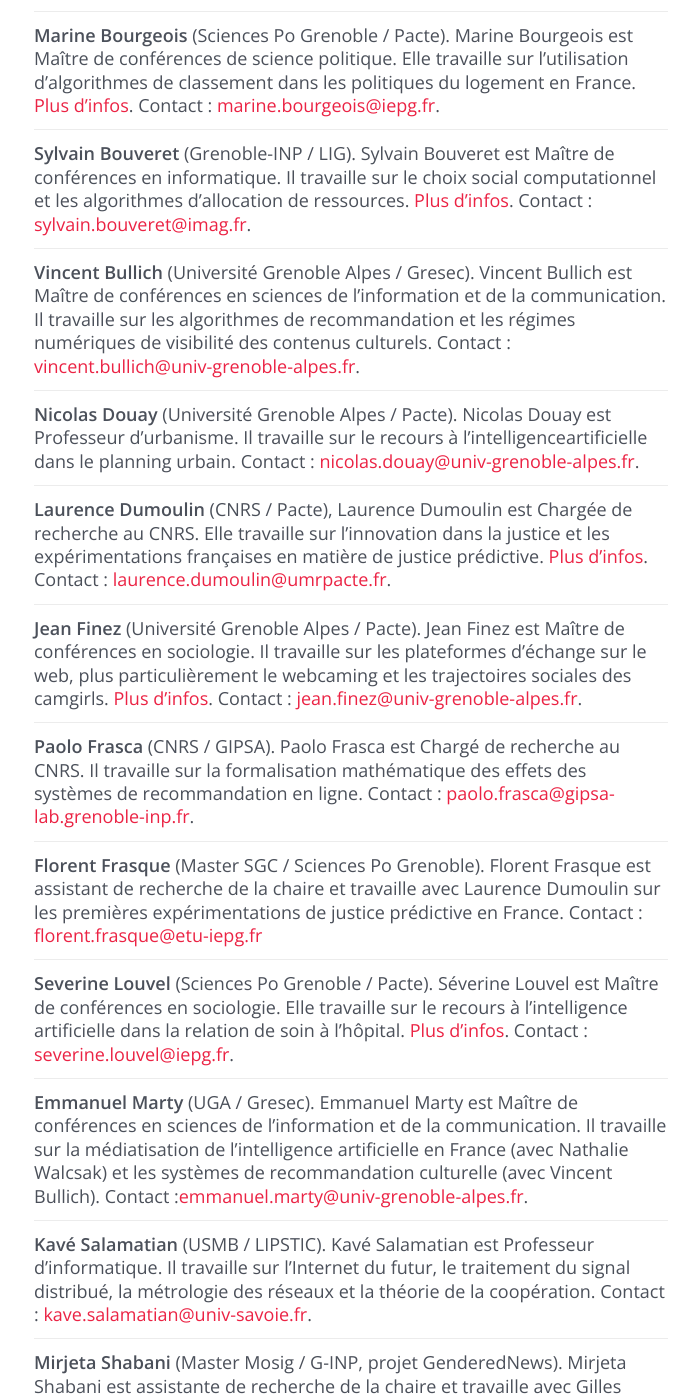
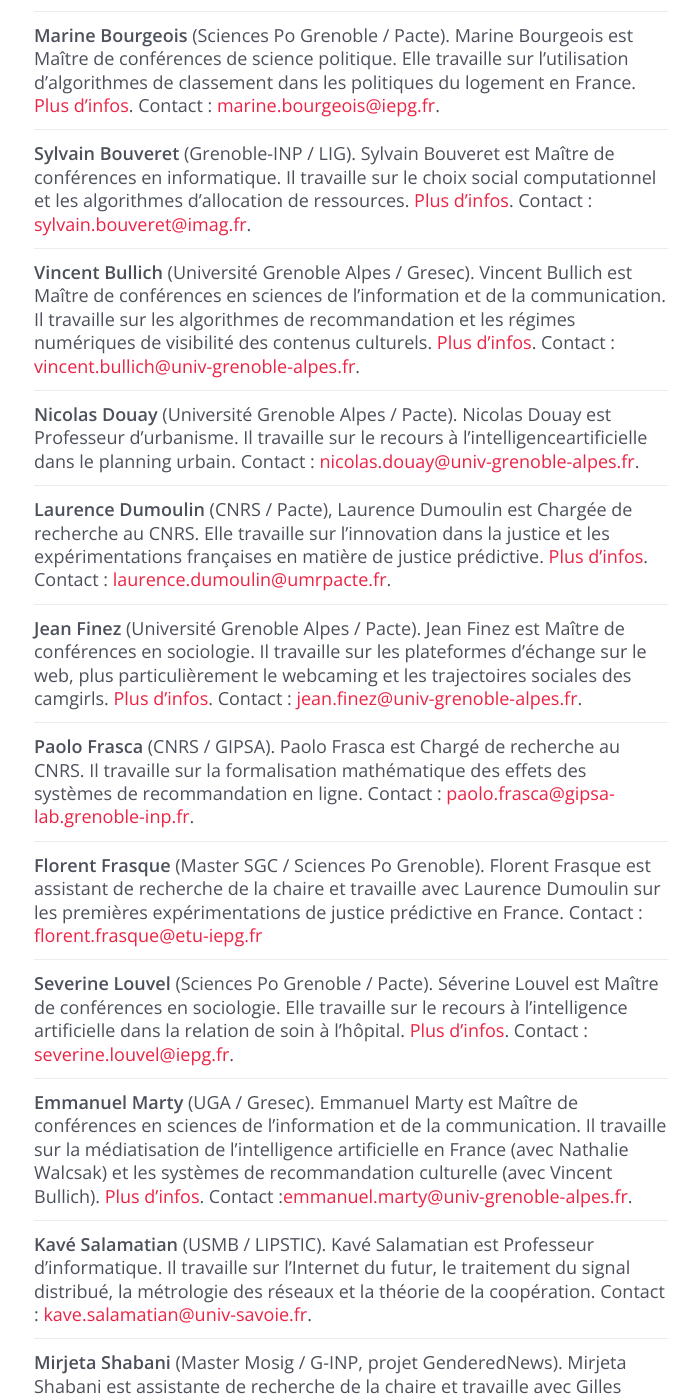
Before and after one commit to gillesbastin/algorithmicsociety.github.io, a Jekyll site: the page built from participants.md, in a window 1280 px wide and 1400 px high, scrolled down 740 px. Shown: the whole window, without its empty margins (289-988 px from the left). Built offline with Jekyll 4.4.1, drawn with Linux system fonts in a browser that asks for light colours; some of the changed text lies outside the part shown.

Commit message:
Update participants.md

```diff
--- a/participants.md
+++ b/participants.md
@@ -21,7 +21,7 @@ image: 			header-1.jpg
 <hr>
 **Sylvain Bouveret** (Grenoble-INP / LIG). Sylvain Bouveret est Maître de conférences en informatique. Il travaille sur le choix social computationnel et les algorithmes d'allocation de ressources. [Plus d'infos](http://recherche.noiraudes.net/fr/). Contact : [sylvain.bouveret@imag.fr](sylvain.bouveret@imag.fr).
 <hr>
-**Vincent Bullich** (Université Grenoble Alpes / Gresec). Vincent Bullich est Maître de conférences en sciences de l'information et de la communication. Il travaille sur les algorithmes de recommandation et les régimes numériques de visibilité des contenus culturels. Contact : [vincent.bullich@univ-grenoble-alpes.fr](vincent.bullich@univ-grenoble-alpes.fr).
+**Vincent Bullich** (Université Grenoble Alpes / Gresec). Vincent Bullich est Maître de conférences en sciences de l'information et de la communication. Il travaille sur les algorithmes de recommandation et les régimes numériques de visibilité des contenus culturels. [Plus d'infos](http://gresec.univ-grenoble-alpes.fr/version-francaise/membres/vincent-bullich-533174.kjsp). Contact : [vincent.bullich@univ-grenoble-alpes.fr](vincent.bullich@univ-grenoble-alpes.fr).
 <hr>
 **Nicolas Douay** (Université Grenoble Alpes / Pacte). Nicolas Douay est Professeur d'urbanisme. Il travaille sur le recours à l'intelligenceartificielle dans le planning urbain. Contact : [nicolas.douay@univ-grenoble-alpes.fr](nicolas.douay@univ-grenoble-alpes.fr).
 <hr>
@@ -35,11 +35,11 @@ image: 			header-1.jpg
 <hr>
 **Severine Louvel** (Sciences Po Grenoble / Pacte). Séverine Louvel est Maître de conférences en sociologie. Elle travaille sur le recours à l'intelligence artificielle dans la relation de soin à l'hôpital. [Plus d'infos](https://www.pacte-grenoble.fr/membres/severine-louvel). Contact : [severine.louvel@iepg.fr](severine.louvel@iepg.fr).
 <hr>
-**Emmanuel Marty** (UGA / Gresec). Emmanuel Marty est Maître de conférences en sciences de l'information et de la communication. Il travaille sur la médiatisation de l'intelligence artificielle en France (avec Nathalie Walcsak) et les systèmes de recommandation culturelle (avec Vincent Bullich). Contact :[emmanuel.marty@univ-grenoble-alpes.fr](emmanuel.marty@univ-grenoble-alpes.fr).
+**Emmanuel Marty** (UGA / Gresec). Emmanuel Marty est Maître de conférences en sciences de l'information et de la communication. Il travaille sur la médiatisation de l'intelligence artificielle en France (avec Nathalie Walcsak) et les systèmes de recommandation culturelle (avec Vincent Bullich). [Plus d'infos](http://gresec.univ-grenoble-alpes.fr/version-francaise/membres/emmanuel-marty-539633.kjsp). Contact :[emmanuel.marty@univ-grenoble-alpes.fr](emmanuel.marty@univ-grenoble-alpes.fr).
 <hr>
 **Kavé Salamatian** (USMB / LIPSTIC). Kavé Salamatian est Professeur d'informatique. Il travaille sur l'Internet du futur, le traitement du signal distribué, la métrologie des réseaux et la théorie de la coopération. Contact : [kave.salamatian@univ-savoie.fr](kave.salamatian@univ-savoie.fr).
 <hr>
 **Mirjeta Shabani** (Master Mosig / G-INP, projet GenderedNews). Mirjeta Shabani est assistante de recherche de la chaire et travaille avec Gilles Bastin et François Portet (LIG) sur la détection des biais genrés dans les dépêches de l'AFP. Contact : [mirjeta.shabani2@grenoble-inp.org](mailto:mirjeta.shabani2@grenoble-inp.org)
 <hr>
-**Nathalie Walczak** (UGA / Gresec). Nathalie Walczak est Maître de conférences en sciences de l'information et de la communication. Elle travaille sur le débat public sur l'IA en France (avec Emmanuel Marty). Contact : [nathalie.walczak@univ-grenoble-alpes.fr](nathalie.walczak@univ-grenoble-alpes.fr).
+**Nathalie Walczak** (UGA / Gresec). Nathalie Walczak est Maître de conférences en sciences de l'information et de la communication. Elle travaille sur le débat public sur l'IA en France (avec Emmanuel Marty). [Plus d'infos](http://gresec.univ-grenoble-alpes.fr/version-francaise/membres/nathalie-walczak-534293.kjsp). Contact : [nathalie.walczak@univ-grenoble-alpes.fr](nathalie.walczak@univ-grenoble-alpes.fr).
 <hr>
```
